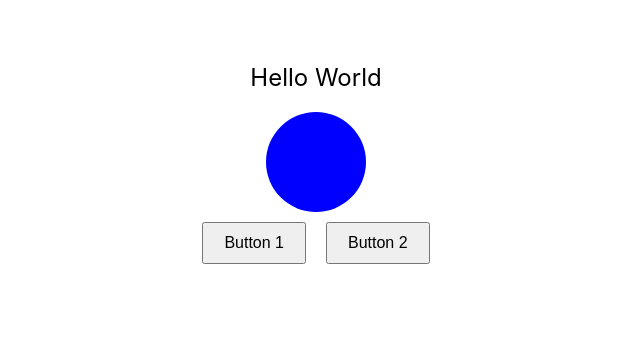
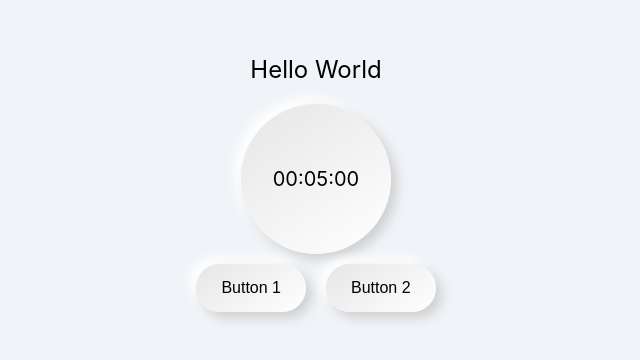
Before and after one commit to yukichi0324/Project-Timer, a React (Create React App) app: page / in a window 1280 px wide. Shown: the part 232-592 px from the top of the page, without its empty margins (324-964 px from the left). Built offline with nearby package versions, Linux system fonts and the light colour scheme.

Commit message:
ニューモフィズムの柔らかいデザインに

```diff
--- a/src/App.tsx
+++ b/src/App.tsx
@@ -8,6 +8,8 @@ const Container = styled.div`
   align-items: center;
   height: 100vh;
   font-size: 24px;
+  background-color: #f0f4f8; /* 背景色を変更 */
+  padding: 20px;
 `;
 
 const ButtonArea = styled.div`
@@ -19,24 +21,42 @@ const ButtonArea = styled.div`
 
 const Button = styled.button`
   margin: 10px;
-  padding: 10px 20px;
+  padding: 15px 25px;
   font-size: 16px;
   cursor: pointer;
+  border: none;
+  border-radius: 25px;
+  background: linear-gradient(145deg, #e6e6e6, #ffffff);
+  box-shadow: 6px 6px 12px #cfcfcf, -6px -6px 12px #ffffff;
+  transition: all 0.3s ease;
+
+  &:hover {
+    box-shadow: 4px 4px 10px #cfcfcf, -4px -4px 10px #ffffff;
+  }
+
+  &:active {
+    box-shadow: inset 4px 4px 10px #cfcfcf, inset -4px -4px 10px #ffffff;
+  }
 `;
 
 const Circle = styled.div`
-  width: 100px;
-  height: 100px;
-  background-color: blue;
+  display: flex;
+  justify-content: center;
+  align-items: center;
+  width: 150px; /* サイズを大きく */
+  height: 150px; /* サイズを大きく */
+  background: linear-gradient(145deg, #e6e6e6, #ffffff);
   border-radius: 50%;
   margin-top: 20px;
+  box-shadow: 6px 6px 12px #cfcfcf, -6px -6px 12px #ffffff;
+  font-size: 20px; /* 文字サイズを大きく */
 `;
 
 const App: React.FC = () => {
   return (
     <Container>
       <div>Hello World</div>
-      <Circle></Circle>
+      <Circle>00:05:00</Circle>
       <ButtonArea>
         <Button>Button 1</Button>
         <Button>Button 2</Button>
```
